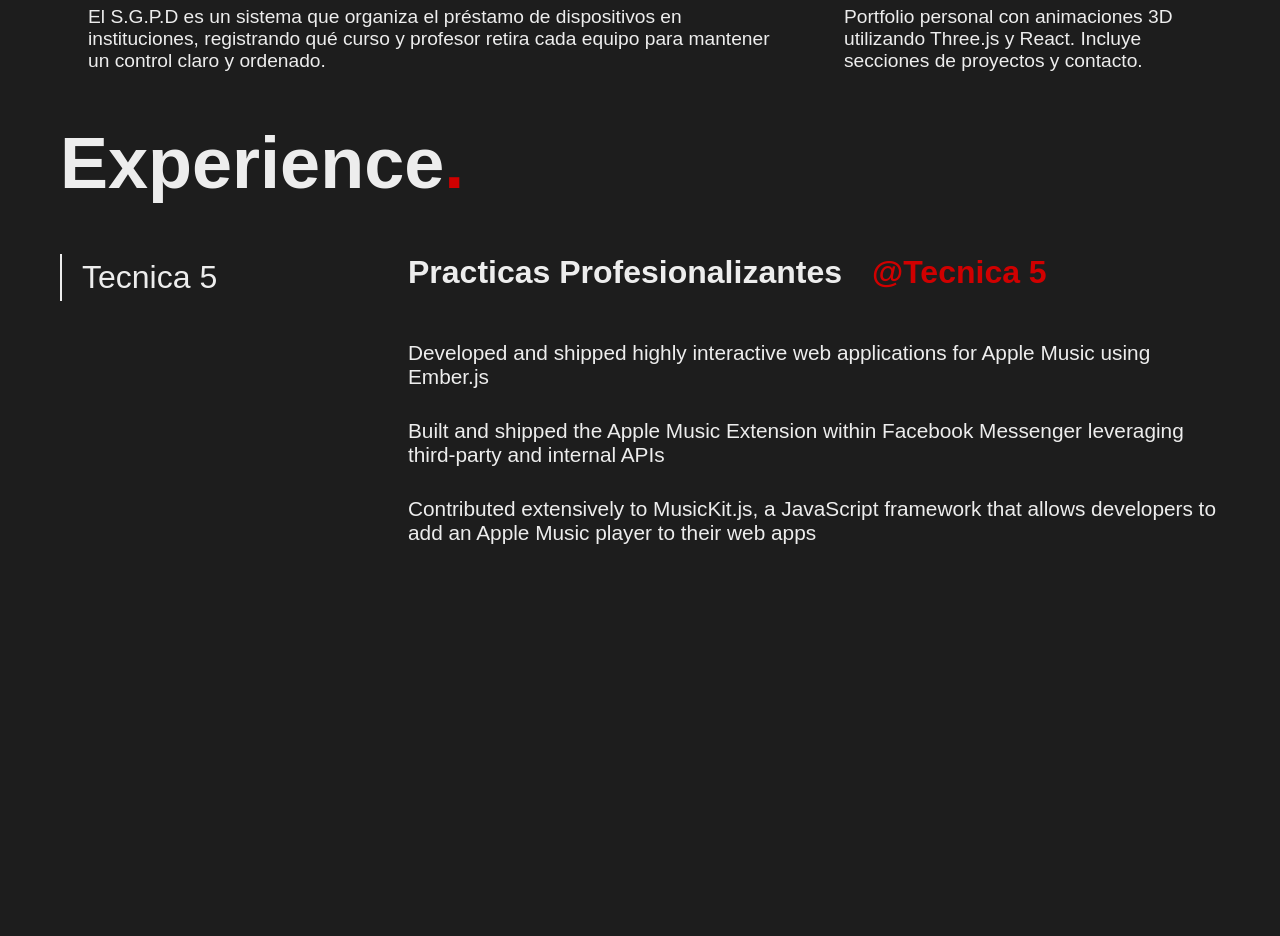
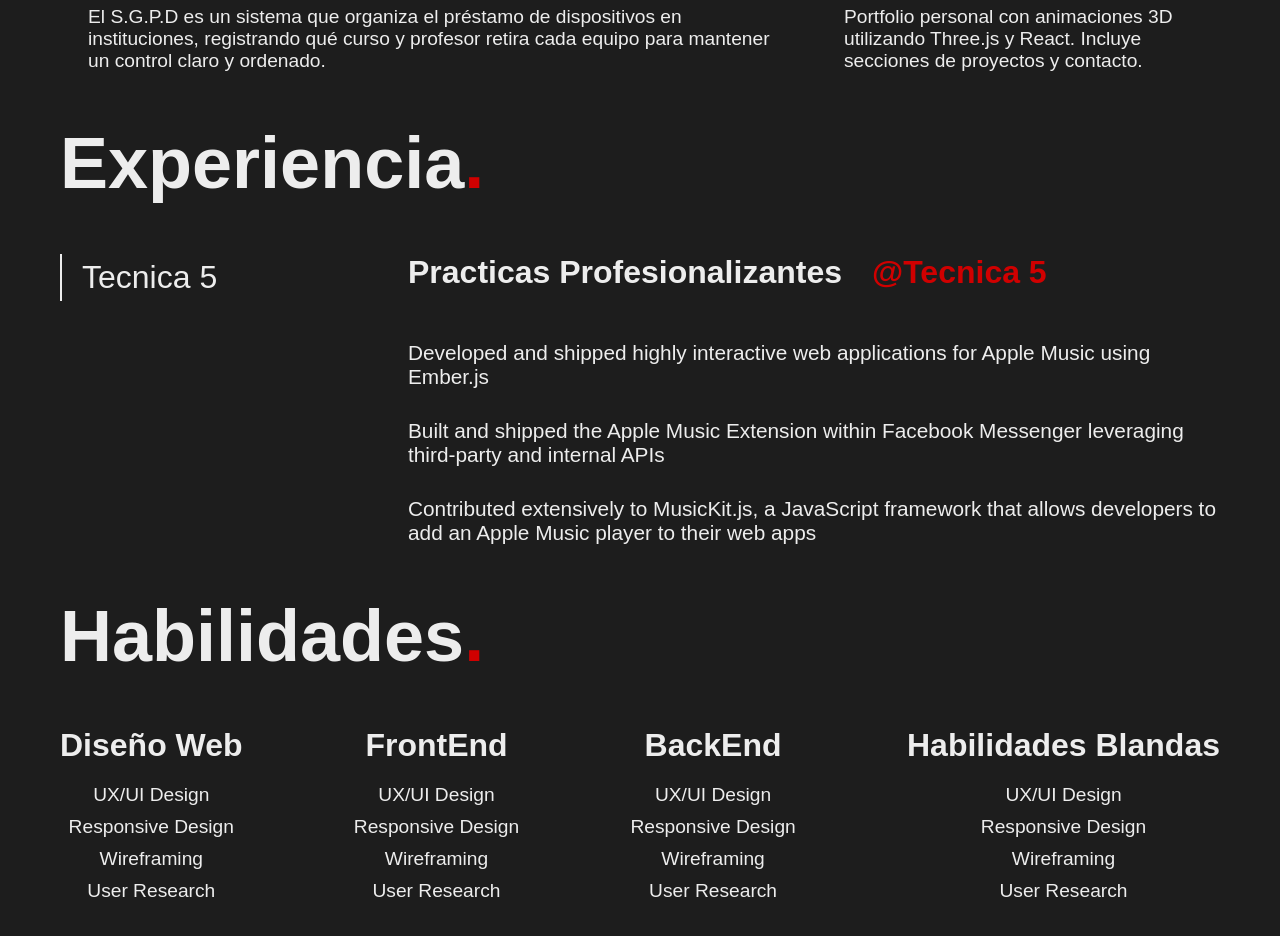
Before and after one commit to LautyDeveloper/lauty-developer, a React (Vite) app: page / in a window 1280 px wide. Shown: the part 1840-2776 px from the top of the page. Before the commit the page ends 2435 px from the top, so only its background shows below. Built offline with nearby package versions, Linux system fonts and the light colour scheme.

Commit message:
Desarrollo seccion Habilidades

```diff
--- a/src/App.jsx
+++ b/src/App.jsx
@@ -2,6 +2,7 @@ import "./App.css";
 import Experience from "./views/experience/experience";
 import Hero from "./views/hero/hero";
 import Projects from "./views/projects/projects";
+import Skills from "./views/skills/skills";
 
 function App() {
   return (
@@ -9,6 +10,7 @@ function App() {
       <Hero />
       <Projects />
       <Experience />
+      <Skills />
     </>
   );
 }
--- a/src/views/experience/experience.jsx
+++ b/src/views/experience/experience.jsx
@@ -4,7 +4,7 @@ import SectionsTitle from "../../components/sections-title/sections-title.jsx";
 export default function Experience() {
   return (
     <div id="experience">
-      <SectionsTitle title="Experience" />
+      <SectionsTitle title="Experiencia" />
       <div className="experience-container">
         <div className="experience-title">
           <span>Tecnica 5</span>
--- /dev/null
+++ b/src/views/skills/components/skills-list/skills-list.css
@@ -0,0 +1,20 @@
+.skills-list {
+  display: flex;
+  flex-direction: column;
+  justify-content: center;
+  align-items: center;
+  color: var(--fontColor);
+  gap: 20px;
+}
+.skills-list h3 {
+  font-size: 2rem;
+}
+.skills-list ul {
+  list-style: none;
+  font-size: 1.2rem;
+  font-weight: 400;
+  display: flex;
+  flex-direction: column;
+  gap: 10px;
+  text-align: center;
+}
--- /dev/null
+++ b/src/views/skills/components/skills-list/skills-list.jsx
@@ -0,0 +1,15 @@
+import React from "react";
+import "./skills-list.css";
+
+export default function SkillsList({ title, skills }) {
+  return (
+    <div className="skills-list">
+      <h3>{title}</h3>
+      <ul>
+        {skills.map((skill, index) => (
+          <li key={index}>{skill}</li>
+        ))}
+      </ul>
+    </div>
+  );
+}
--- /dev/null
+++ b/src/views/skills/data/skills.js
@@ -0,0 +1,42 @@
+// skills.js
+
+const skills = [
+  {
+    title: "Diseño Web",
+    skills: [
+      "UX/UI Design",
+      "Responsive Design",
+      "Wireframing",
+      "User Research",
+    ],
+  },
+  {
+    title: "FrontEnd",
+    skills: [
+      "UX/UI Design",
+      "Responsive Design",
+      "Wireframing",
+      "User Research",
+    ],
+  },
+  {
+    title: "BackEnd",
+    skills: [
+      "UX/UI Design",
+      "Responsive Design",
+      "Wireframing",
+      "User Research",
+    ],
+  },
+  {
+    title: "Habilidades Blandas",
+    skills: [
+      "UX/UI Design",
+      "Responsive Design",
+      "Wireframing",
+      "User Research",
+    ],
+  },
+];
+
+export default skills;
--- /dev/null
+++ b/src/views/skills/skills.css
@@ -0,0 +1,7 @@
+.skills-container {
+  padding: 50px 60px;
+  display: flex;
+  justify-content: space-between;
+  align-items: center;
+  width: 100%;
+}
--- /dev/null
+++ b/src/views/skills/skills.jsx
@@ -0,0 +1,18 @@
+import React from "react";
+import "./skills.css";
+import SectionsTitle from "../../components/sections-title/sections-title";
+import skills from "./data/skills";
+import SkillsList from "./components/skills-list/skills-list";
+
+export default function Skills() {
+  return (
+    <div id="skills">
+      <SectionsTitle title="Habilidades" />
+      <div className="skills-container">
+        {skills.map((group, index) => (
+          <SkillsList key={index} title={group.title} skills={group.skills} />
+        ))}
+      </div>
+    </div>
+  );
+}
```
